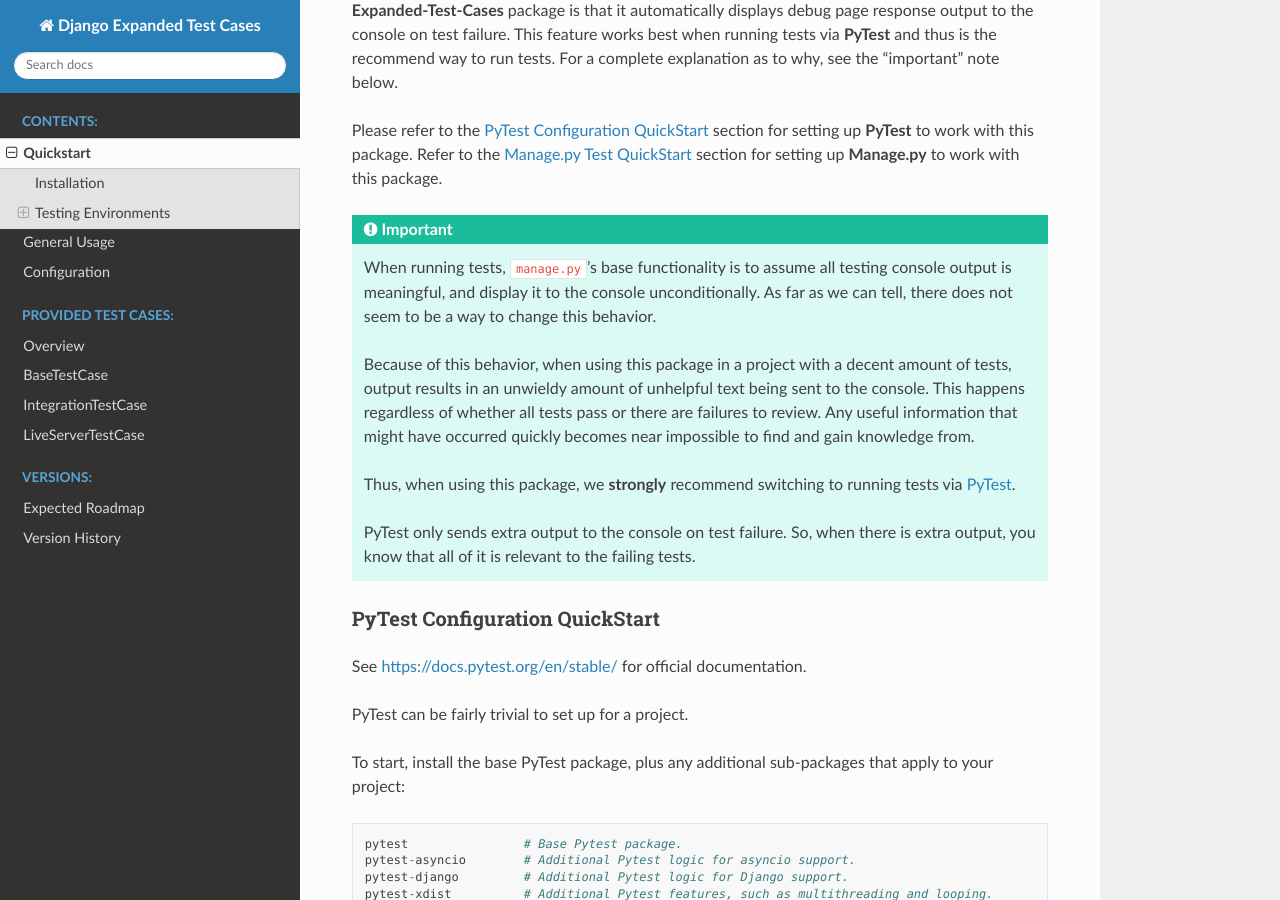
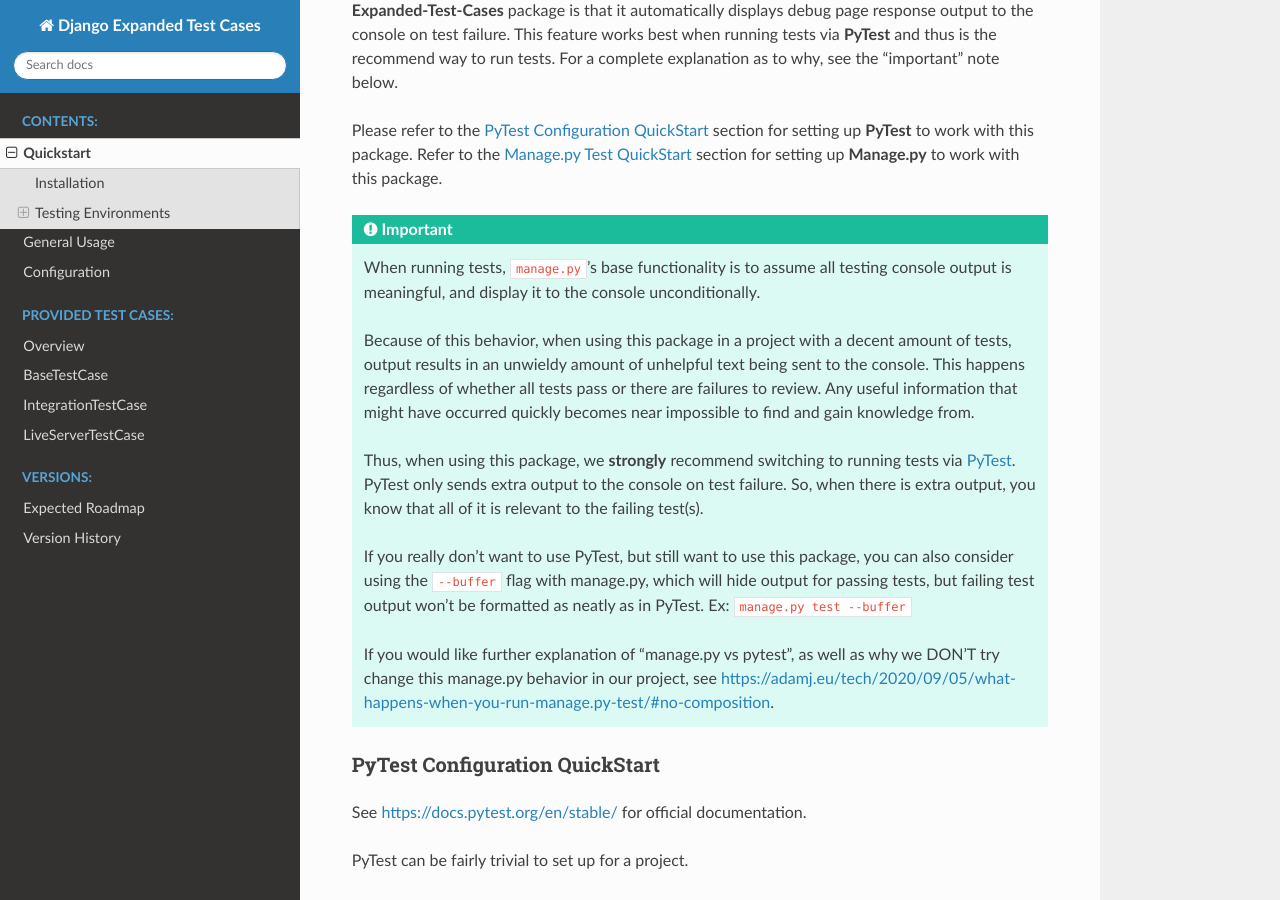
Before and after one commit to brodriguez8774/django-expanded-test-cases, a Sphinx documentation site: the page built from docs/source/quickstart.rst, in a window 1280 px wide and 900 px high, scrolled down 485 px. Built offline with Sphinx 7.4.7 and the Read the Docs theme 2.0.0, drawn with Linux system fonts in a browser that asks for light colours; some of the changed text lies outside the part shown.

Commit message:
Update docs notes about pytest vs manage.py test

```diff
--- a/docs/source/general_usage.rst
+++ b/docs/source/general_usage.rst
@@ -108,10 +108,10 @@ Debug Output Overview
 .. warning::
 
     While this project can function with ``manage.py test``, the debug output
-    functionality will send content to the console on every test regardless of
-    pass or fail leading to an overwhelming amount of output. Instead, we
+    functionality will send content to the console on every test, regardless of
+    pass or fail, leading to an overwhelming amount of output. Instead, we
     **strongly** recommend that you consider using PyTest to run tests as
-    PyTest will only output debug info on test failure.
+    it tends to handle this debug output better.
 
     For an explanation of why this is, see our note on
     :doc:`Testing Environments <quickstart>`.
--- a/docs/source/quickstart.rst
+++ b/docs/source/quickstart.rst
@@ -40,8 +40,7 @@ Refer to the `Manage.py Test QuickStart`_ section for setting up
 
     When running tests, ``manage.py``'s base functionality is to assume all
     testing console output is meaningful, and display it to the console
-    unconditionally. As far as we can tell, there does not seem to be a way to
-    change this behavior.
+    unconditionally.
 
     Because of this behavior, when using this package in a project with a
     decent amount of tests, output results in an unwieldy amount of unhelpful
@@ -52,10 +51,18 @@ Refer to the `Manage.py Test QuickStart`_ section for setting up
 
     Thus, when using this package, we **strongly** recommend switching to
     running tests via `PyTest <docs.pytest.org>`_.
-
     PyTest only sends extra output to the console on test failure. So, when
     there is extra output, you know that all of it is relevant to the failing
-    tests.
+    test(s).
+
+    If you really don't want to use PyTest, but still want to use this package,
+    you can also consider using the ``--buffer`` flag with manage.py, which will
+    hide output for passing tests, but failing test output won't be formatted
+    as neatly as in PyTest. Ex: ``manage.py test --buffer``
+
+    If you would like further explanation of "manage.py vs pytest", as well as
+    why we DON'T try change this manage.py behavior in our project, see
+    `<https://adamj.eu/tech/2020/09/05/what-happens-when-you-run-manage.py-test/#no-composition>`_.
 
 
 PyTest Configuration QuickStart
@@ -125,6 +132,11 @@ Manage.py Test QuickStart
     **strongly** recommend that you consider using PyTest to run tests as
     PyTest will only output debug info on test failure.
 
+    If you really don't want to use PyTest, but still want to use this package,
+    you can also consider using the ``--buffer`` flag with manage.py, which will
+    hide output for passing tests, but failing test output won't be formatted
+    as neatly as in PyTest. Ex: ``manage.py test --buffer``
+
 Nothing extra needs to be done in order for the provided TestCase classes to
 work with Django's default ``manage.py test`` command.
 
```
